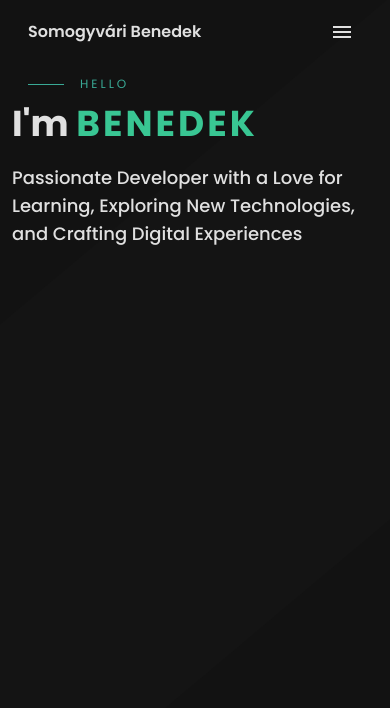
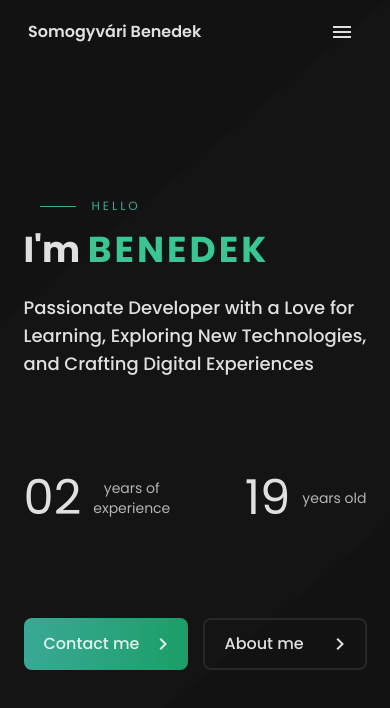
Before and after one commit to Resongeo/resongeo.github.io, a Svelte app: page / in a window 390 px wide. Shown: the top 708 px of the page. Built offline with nearby package versions, Linux system fonts and the light colour scheme.

Commit message:
Update Header
In the current state it is responsive but still missing some parts

```diff
--- a/src/Header.svelte
+++ b/src/Header.svelte
@@ -1,8 +1,12 @@
 <script>
+  const currentDate = new Date()
+  const experienceYear = currentDate.getFullYear() - 2021
 
+  let experience = experienceYear < 10 ? '0' + experienceYear : experienceYear
+  let age = currentDate.getMonth() < 10 ? currentDate.getFullYear() - 2004 : currentDate.getFullYear() - 2003
 </script>
 
-<header class="h-screen relative overflow-hidden">
+<header class="flex flex-col h-screen relative overflow-hidden">
   <div class="flex flex-row justify-between px-7 py-3 md:px-12 md:py-6 xl:px-16 xl:py-8">
     <h1 class="font-semibold my-auto xl:text-lg">Somogyvári Benedek</h1>
     <span class="material-symbols-outlined p-2 md:hidden">
@@ -16,19 +20,43 @@
     </ul>
   </div>
 
-  <div class="p-3">
+  <div class="flex items-center justify-center w-full flex-1 mb-10">
+    <div class="hello-container p-3">
       <div class="flex items-center">
         <div class="w-9 bg-primary-200 h-[1px] mx-4"></div>
         <span class="text-primary-200 text-xs tracking-[3px]">HELLO</span>
       </div>
 
-    <h1 class="font-bold text-4xl my-3">
+      <h1 class="font-bold text-4xl my-4">
         I'm <span class="text-primary-100 tracking-[3px]">BENEDEK</span>
       </h1>
 
-    <p class="mt-5 text-lg font-medium">
+      <p class="mt-6 text-lg font-medium">
         Passionate Developer with a Love for Learning, Exploring New Technologies, and Crafting Digital Experiences
       </p>
+
+      <div class="year-cards">
+        <div>
+          <p>{experience}</p>
+          <p>years of <br> experience</p>
+        </div>
+        <div>
+          <p>{age}</p>
+          <p>years old</p>
+        </div>
+      </div>
+
+      <div class="more-buttons">
+        <button class="bg-gradient-to-r from-primary-200 to-primary-300">
+          Contact me
+          <span class="material-symbols-outlined">chevron_right</span>
+        </button>
+        <button class="border-2 border-zinc-800">
+          About me
+          <span class="material-symbols-outlined">chevron_right</span>
+        </button>
+      </div>
+    </div>
   </div>
 </header>
 
@@ -62,4 +90,41 @@ ul {
     @apply ml-6 text-sm xl:text-base font-light tracking-[1px];
   }
 }
+
+.hello-container {
+  @media screen and (min-width: 367px) {
+    width: 367px;
+  }
+}
+
+.year-cards {
+  @apply flex justify-between my-24;
+
+  div {
+  @apply flex items-center;
+
+    p {
+      &:nth-child(1) {
+        @apply text-5xl font-normal mr-3;
+      }
+
+      &:nth-child(2) {
+        color: #B3B3B3;
+        @apply text-center text-sm;
+      }
+    }
+  }
+}
+
+.more-buttons {
+  @apply flex justify-between;
+
+  button {
+    @apply flex w-[164px] items-center justify-between text-base font-medium py-3 pl-5 pr-3 rounded-lg;
+
+    span {
+      margin-left: 0.75rem;
+    }
+  }
+}
 </style>
--- a/tailwind.config.js
+++ b/tailwind.config.js
@@ -9,7 +9,8 @@ export default {
       colors: {
         'primary': {
           100: '#39C693',
-          200: '#39A995'
+          200: '#39A995',
+          300: '#1B9E67',
         }
       }
     },
```
Lines whose indentation alone changed are shown as unchanged.
